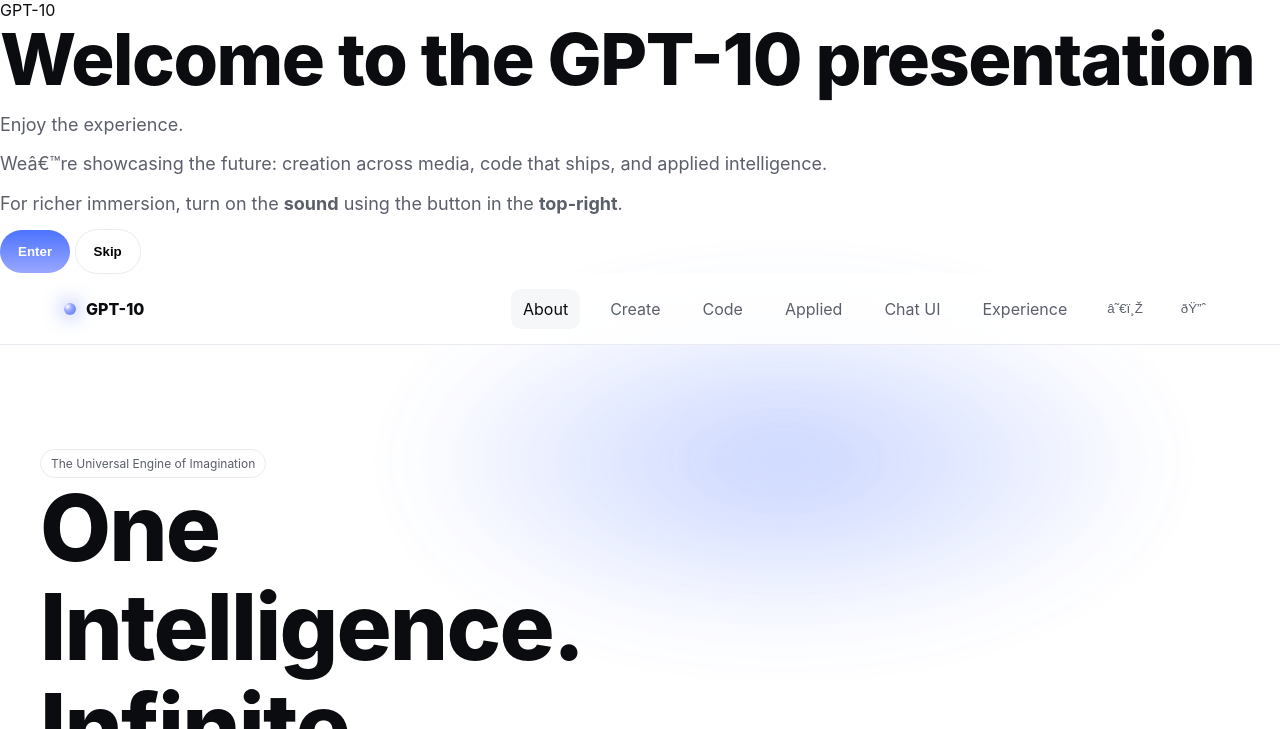
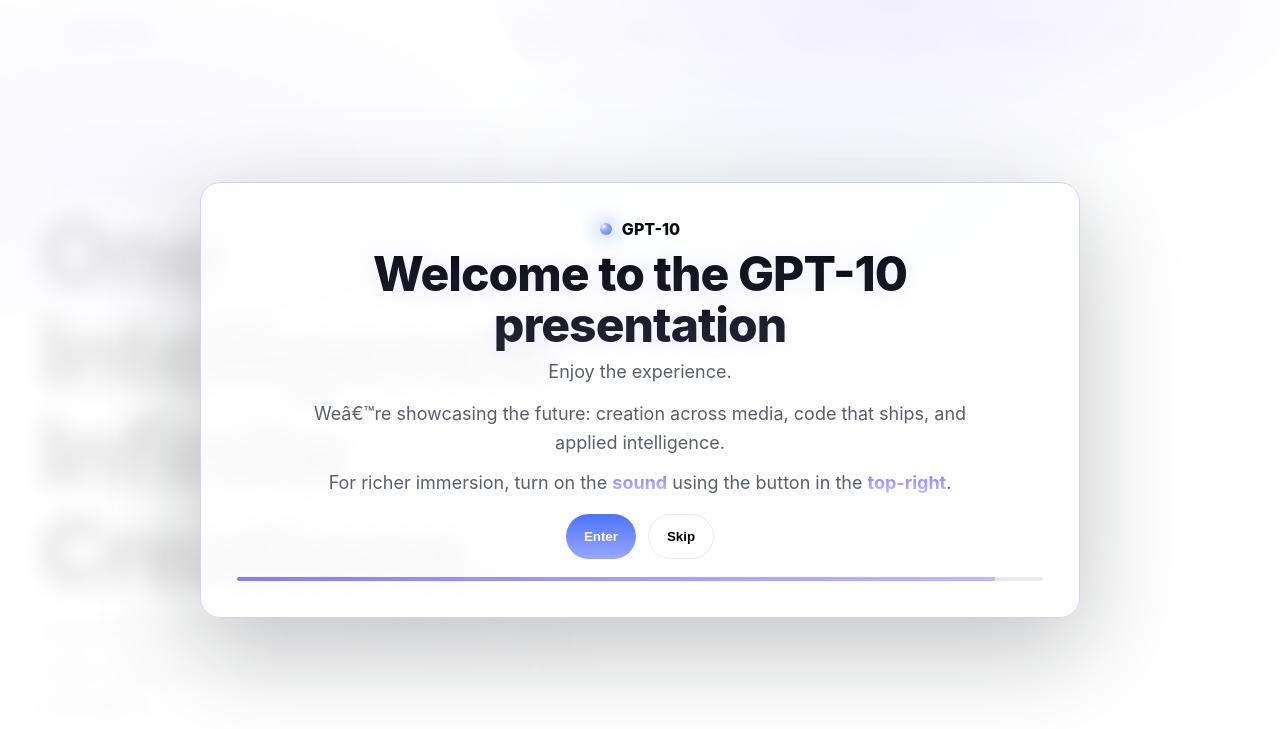
Before and after one commit to Teo102/GPT-10-The-Universal-Engine-of-Imagination, a plain HTML site: page index.html in a window 1280 px wide. Shown: the top 729 px of the page. Drawn offline with Linux system fonts and the light colour scheme.

Commit message:
Update style.css

```diff
--- a/style.css
+++ b/style.css
@@ -616,3 +616,81 @@
 
 /* Optional: ensure nothing old overrides us */
 #code .code-row *{ box-sizing: border-box; }
+
+/* Sound toggle */
+#soundToggle{
+  border:none;background:transparent;padding:10px;border-radius:12px;cursor:pointer;color:var(--muted);
+  transition: transform .2s ease, color .2s ease, box-shadow .2s ease;
+}
+#soundToggle.on{ color: var(--text); }
+#soundToggle:hover{ transform: translateY(-2px); box-shadow: 0 8px 26px rgba(138,123,255,.18); }
+
+#preloader{
+  position: fixed; inset: 0; z-index: 1000;
+  display: grid; place-items: center;
+  background:
+    radial-gradient(60% 40% at 70% 0%, color-mix(in oklab, var(--violet) 12%, transparent) 0%, transparent 60%),
+    radial-gradient(50% 35% at 10% 20%, color-mix(in oklab, var(--violet-2) 10%, transparent) 0%, transparent 70%),
+    color-mix(in oklab, var(--bg) 88%, transparent);
+  backdrop-filter: blur(12px) saturate(140%);
+  transition: opacity .6s ease, visibility .6s ease;
+}
+#preloader.hide{
+  opacity: 0; visibility: hidden; pointer-events: none;
+}
+
+#preloader .pre-wrap{
+  width: min(880px, 92vw);
+  background: color-mix(in oklab, var(--bg) 72%, transparent);
+  border: 1px solid color-mix(in oklab, var(--violet) 24%, var(--line));
+  border-radius: 20px;
+  box-shadow: 0 30px 100px rgba(10,14,25,.26), inset 0 0 0 1px rgba(255,255,255,.03);
+  padding: clamp(22px, 4vw, 36px);
+  text-align: center;
+}
+
+#preloader .pre-logo{
+  display:flex; gap:10px; align-items:center; justify-content:center;
+  font-weight:800; margin-bottom: 10px;
+}
+#preloader .pre-title{
+  margin: 0; letter-spacing: -0.02em; line-height: 1.06;
+  font-weight: 800; font-size: clamp(28px, 5.6vw, 48px);
+  background: linear-gradient(180deg, var(--text), color-mix(in oklab, var(--text) 86%, var(--violet-2)));
+  -webkit-background-clip: text; background-clip: text; color: transparent;
+  text-shadow: 0 2px 22px rgba(138,123,255,.14);
+}
+#preloader .pre-sub{
+  margin: 6px 0 12px; color: var(--muted);
+  font-size: clamp(16px, 2.2vw, 18px);
+}
+#preloader .pre-future{
+  margin: 8px auto 16px; color: color-mix(in oklab, var(--muted) 88%, var(--text) 12%);
+  max-width: 70ch; line-height: 1.7;
+}
+#preloader .pre-tip strong{
+  background: linear-gradient(180deg, var(--violet), var(--violet-2));
+  -webkit-background-clip: text; background-clip: text; color: transparent;
+}
+#preloader .pre-cta{ display:flex; gap:12px; justify-content:center; margin: 10px 0 8px; }
+
+#preloader .pre-progress{
+  height: 4px; width: 100%; background: var(--line);
+  border-radius: 999px; overflow: hidden; margin-top: 18px;
+}
+#preloader .pre-bar{
+  height: 100%; width: 0%;
+  background: linear-gradient(90deg, var(--violet), var(--violet-2));
+  box-shadow: 0 0 24px rgba(138,123,255,.35);
+  animation: prefill 2.2s ease forwards;
+}
+@keyframes prefill{
+  from{ width: 10%; }
+  to  { width: 94%; }
+}
+
+/* Respect reduced motion */
+@media (prefers-reduced-motion: reduce){
+  #preloader{ transition: none; }
+  #preloader .pre-bar{ animation: none; width: 90%; }
+}
```
